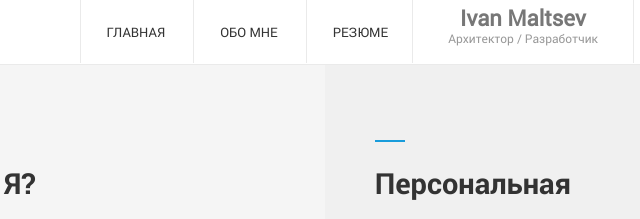
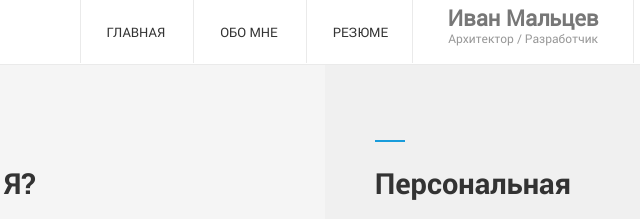
Before and after one commit to Assessor/resume, a website: page app/index.html in a window 1280 px wide. Shown: the top 219 px of the page, 117-757 px from the left. Drawn offline with Linux system fonts and the light colour scheme.

Commit message:
ФИО на русском

```diff
--- a/app/index.html
+++ b/app/index.html
@@ -53,7 +53,7 @@ class, id, name, type, src, href, placeholder, width, height, alt, title, requir
 
                 <div class="col-sm-2 pd-0 text-center">
                     <div class="profile">
-                        <h5 class="profile__name">Ivan Maltsev</h5>
+                        <h5 class="profile__name">Иван Мальцев</h5>
                         <span class="profile__position">Архитектор / Разработчик</span>
                     </div>
                 </div>
```
